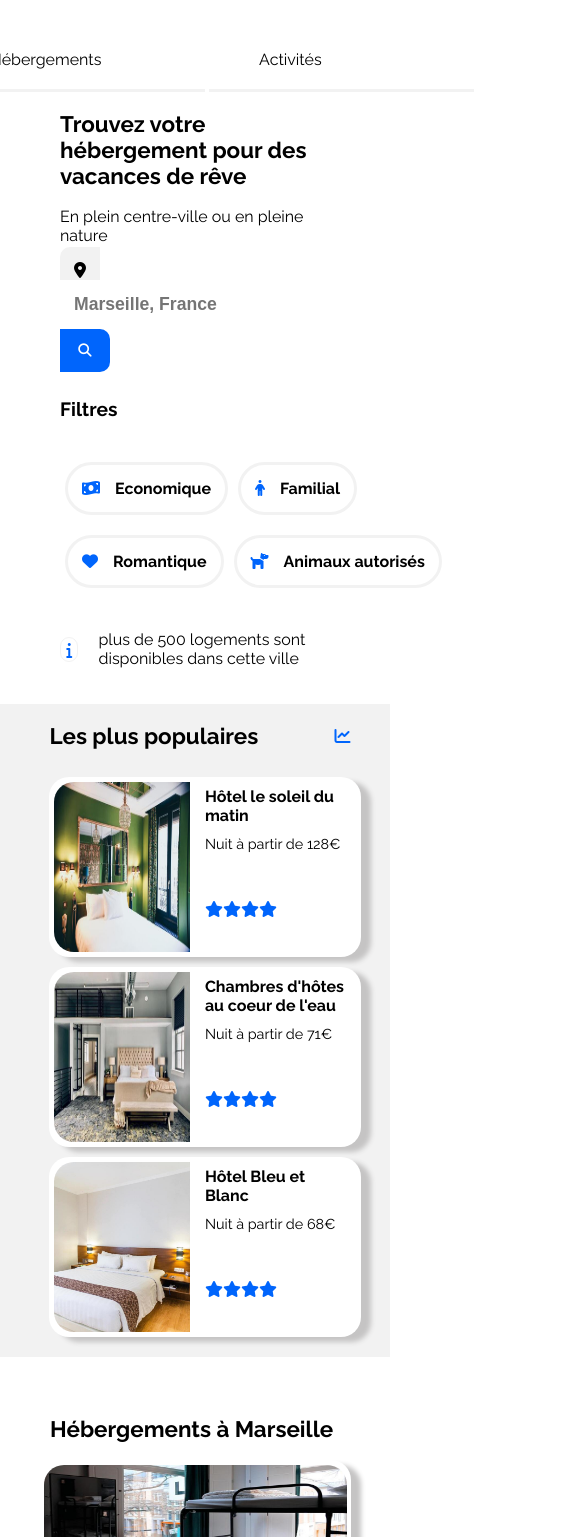
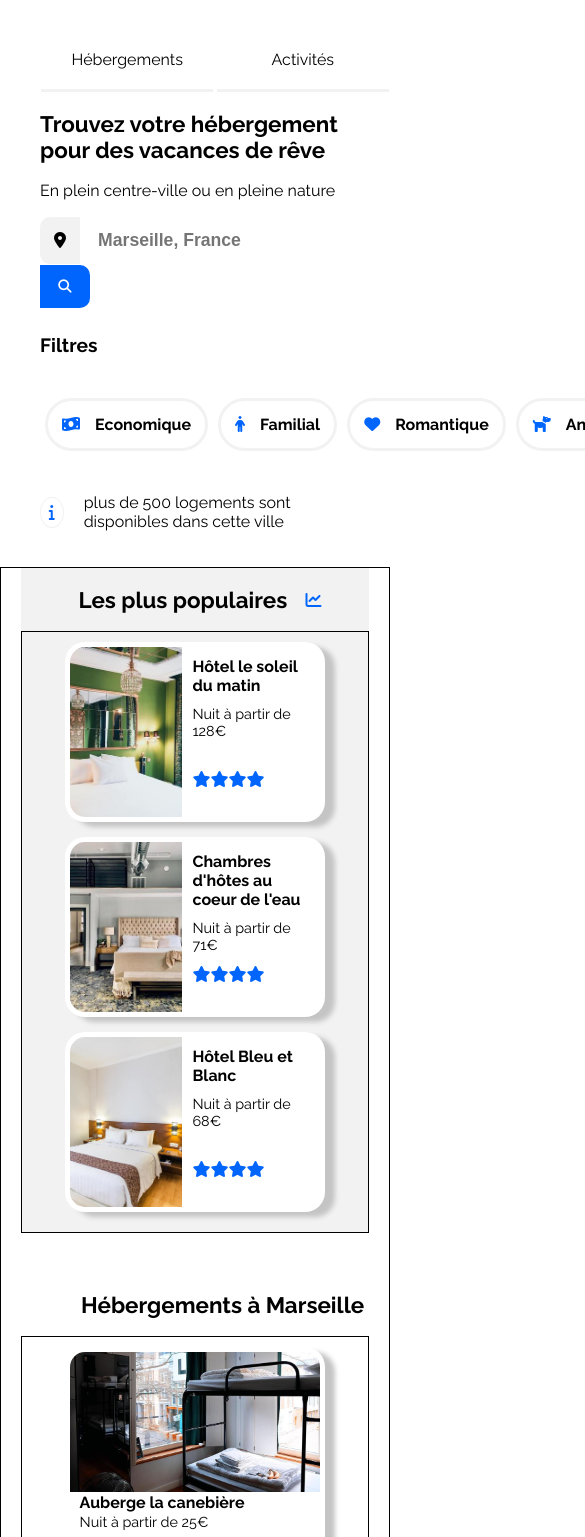
Before and after one commit to Dju7/Booki, a plain HTML site: page index.html in a window 390 px wide. Shown: the part 45-1582 px from the top of the page, 585 px wide, since content can reach past the window. Drawn offline with Linux system fonts and the light colour scheme.

Commit message:
finalization3

```diff
--- a/css/style.css
+++ b/css/style.css
@@ -1,4 +1,9 @@
 /* ... text formating ... */
+
+* {
+box-sizing: border-box;
+}
+
 
 :root {
     --blue: #0065FC;
@@ -9,6 +14,10 @@ body {
     font-family: 'Raleway', sans-serif;
     max-width: 1400px;
     margin: 0 auto;
+}
+
+main, header, footer {
+    padding: 0 30px;
 }
 H1 {
     Font-size: 1.4em;
@@ -36,21 +45,21 @@ header {
     justify-content: space-between;
     align-items: center;
 }
-nav ul {
+.navigation ul {
     list-style: none;
     text-align: center;
     margin: 0;
 }
-nav li {
+.navigation li {
     display: inline-block;
     border-top: solid 3px transparent;
     border-bottom: solid 3px transparent;
     padding: 40px 50px;
 }
-nav li:hover {
+.navigation li:hover {
     border-top: solid 3px var(--blue);
 }
-nav a:hover {
+.navigation a:hover {
     color: var(--blue);
 }
 
@@ -108,15 +117,16 @@ nav a:hover {
     display: flex;
     flex-direction: row;
     align-items: center;
-    margin-top: 20px;
-
+    width: 100%;
+    min-width: 950px;
+    margin-top: 10px;
 }
 .filtermenu li {
     display: inline-block;
     border: solid 3px var(--grey);
     border-radius: 30px;
+    margin-right: 40px;
     padding: 14px;
-    margin-right: 50px;
     font-size: 1em;
 }
 .filtermenu li:hover {
@@ -137,25 +147,31 @@ nav a:hover {
     margin-right: 15px;
     color: var(--blue)
 }
+span {
+    font-size: 1em;
+}
 
 /* ... info message ... */
 
 .infos {
     display: flex;
     flex-direction: row;
+    align-items: center;
     flex-wrap: nowrap;
     gap: 20px;
     margin-bottom: 20px;
 }
-.fa-info {
-    padding: 4px;
+.info-icone {
     text-align: center;
+    font-size: 16px;
+    color: var(--blue);
+    width: 30px;
+    padding: 5px;
+    aspect-ratio: 1 / 1;
+    border-radius: 100%;
     border: solid 1px var(--grey);
-    height: 15px;
-    width: 15px;
-    border-radius: 20px;
-    color: var(--blue);
     margin: auto 0;
+
 }
 
 /* ... Choose accomodation ... */
@@ -188,21 +204,20 @@ color: var(--blue)
     margin: auto;
 }
 .card {
-    box-sizing: border-box;
-    width: 30%;
+    flex: 1;
+    min-width: 200px;
+    padding: 5px;
     border-radius: 20px;
     background-color: white;
     box-shadow: 10px 5px 5px  rgb(197, 196, 196);
 }
 .card-image {
-    position: relative;
-    object-fit: cover;
-    width: 95%;
-    margin: 5px;
+    width: 100%;
     height: 140px;
 }
 .card-image img {
-    border-radius: 20px 20px 0 0;
+    object-fit: cover;
+    border-radius: 15px 15px 0 0;
     width: 100%;
     height: 100%;
 }
@@ -257,23 +272,26 @@ color: var(--blue)
     margin: auto;
 }
 .cardpop {
-    position: relative;
-    width: 95%;
+    width:95%;
     border-radius: 20px;
+    padding: 5px;
     background-color: white;
     box-shadow: 10px 5px 5px rgb(197, 196, 196);
     display: flex;
-    box-sizing: border-box;
     margin: auto;
 }
+.cardpop a {
+    width: 100%;
+    height: 150px;
+    display: flex;
+}
 .cardpop-img {
-    object-fit: cover;
     height: 150px;
     width: 45%;
-    margin: 5px;
 }
 .cardpop-img img {
-    border-radius: 20px 0 0 20px;
+    object-fit: cover;
+    border-radius: 15px 0 0 15px;
     width: 100%;
     height: 100%;
 }
@@ -309,7 +327,7 @@ color: var(--blue)
     color: var(--blue);
 }
 .activity {
-    padding: 20px 40px;;
+    padding: 30px 0 5px;
 }
 .displayactivity {
     display: flex;
@@ -322,19 +340,17 @@ color: var(--blue)
 .cardacti {
     display: flex;
     flex-direction: column;
-    box-sizing: border-box;
     overflow: hidden;
-    width: 22%;
+    width: 23%;
     height: 440px;
     border-radius: 20px;
     box-shadow: 10px 5px 5px var(--grey);
 }
 .cardacti-img {
-    position: relative;
-    object-fit: cover;
     height: 390px;
 }
 .cardacti-img img {
+    object-fit: cover;
     width: 100%;
     height: 100%;
     border-radius: 20px 20px 0 0;
@@ -348,7 +364,7 @@ color: var(--blue)
 /* ... footer ... */
 
 footer {
-    margin: 50px 0px 0px 0px;
+    margin: 50px 35px 0px 35px;
     background-color: var(--grey);
 }
 footer a:hover{
@@ -378,23 +394,23 @@ footer a:hover{
         max-width: 992px;
         margin: 0 auto;
     }
-    main {
-        padding: 0 30px;
-    }
-    header {
-        padding: 0 30px;
-    }
-    footer {
+    main, header, footer {
         padding: 0 30px;
     }
     .sec2 {
         flex-direction: column;
     }
+    .filtermenu {
+        min-width: none;
+    }
+    .filtermenu h2 {
+    width:auto;
+    }
     .filtermenu li {
         margin-right: 20px;
     }
     .Acontainer {
-        width: 95%;
+        width: 100%;
         padding: 30px;
     }
     .Bcontainer {
@@ -445,27 +461,31 @@ footer a:hover{
         max-width: 768px;
         margin: 0;
     }
+    main, header, footer {
+        padding: 0;
+    }
     header {
         flex-direction: column;
         justify-content: center;
+        align-items: center;
+    }
+    .navigation {
+        width: 100%;
+        margin: 0;
+    }
+
+    .navigation li {
+        padding: 50px 0px 20px 0px;
+        margin: 0;
+        width: 49%;
+        border-bottom: solid 3px var(--grey);
+    }
+    .navigation li:hover {
+        border-top: solid 3px transparent;
+        border-bottom: solid 3px var(--blue);
     }
     .sec1 {
-        padding: 0 60px;
-    }
-    nav ul{
-        text-align: left;
-        width: 550px;
-
-    }
-    nav li {
-        padding: 50px 50px 20px 50px;
-        margin: 0;
-        width: 30%;
-        border-bottom: solid 3px var(--grey);
-    }
-    nav li:hover {
-        border-top: solid 3px transparent;
-        border-bottom: solid 3px var(--blue);
+        padding: 0 40px;
     }
     .buttonsearch1 {
         display: none;
@@ -493,36 +513,44 @@ footer a:hover{
     }
     .sec2 {
         flex-direction: column-reverse;
+        padding: 0 20px;
         width: 100%;
         align-items: center;
-
+        border: solid 1px;
+    }
+    .displayroom1 {
+        flex-direction: column;
+        align-items: center;
+        width: 100%;
+        gap: 15px;
+        border: solid 1px;
     }
     .Acontainer {
         width: 100%;
+        background-color: white;
         padding: 0;
-        background-color: white;
     }
     .Acontainer H1 {
-        margin-left: 50px;
-
+        margin-left: 60px;
     }
     .card {
         width: 80%;
-        Height: 230px;
+        Height: 250px;
+        padding: 5px
     }
     .card-image {
-        width: 97%;
-    }
-    .card-image img {
-        Width: 100%;
-
+        width: 100%;
     }
     .Bcontainer {
         width: 100%;
         padding: 0;
-        align-items: center;
-        border-radius: 0 0 0 0;
+        border-radius: 0;
         margin-bottom: 10px;
+    }
+    .displayroom2 {
+        width: 100%;
+        gap: 15px;
+        border: solid 1px;
     }
     .Bcontainer H1 {
         margin-left: 30px;
@@ -530,20 +558,13 @@ footer a:hover{
     .Bcard {
         width: 90%;
     }
-    .displayroom1 {
-    flex-direction: column;
-    align-items: center;
-    width: 100%;
-    padding: 0;
-    gap: 10px;
-}
+
     .subinfo {
-    margin-left: 50px;
-}
-    .displayroom2 {
-        width: 100%;
-        gap: 10px;
+    margin-left: 60px;
+    border: solid 1px;
+
     }
+
     .cardpop {
         width: 80%;
         height: 180px;
@@ -555,13 +576,13 @@ footer a:hover{
         width: 100%;
     }
     .activity {
-    margin-left: 20px;
-}
+    margin-left: 40px;
+    }
     .displayactivity {
     flex-direction: column;
     align-items: center;
     gap: 10px;
-}
+    }
     .cardacti{
         width: 75%;
         height: 300px;
@@ -578,6 +599,6 @@ footer a:hover{
 
     .footerlink{
     gap: 20%;
-}
+    }
 
 }
--- a/index.html
+++ b/index.html
@@ -1,5 +1,5 @@
 <!DOCTYPE html>
-<html lang="en">
+<html lang="fr">
     <head>
     <meta charset="utf-8">
     <title>Booki</title>
@@ -34,8 +34,6 @@
             <input type="text" name="city" class="search" placeholder="Marseille, France">
             <button class="buttonsearch1">Rechercher</button>
             <button class="buttonsearch2"><i class="fa-solid fa-magnifying-glass"></i></button>
-
-            <!--<input type="submit" value="Rechercher" class="buttonsearch">-->
             </form>
         </div>
         <div class="filtermenu">
@@ -48,7 +46,10 @@
             </ul>
         </div>
         <div class="infos">
-            <i class="fa-solid fa-info"></i> <p>plus de 500 logements sont disponibles dans cette ville</p>
+           <div class="info-icone">
+                <i class="fa-solid fa-info"></i>
+            </div>
+           <p>plus de 500 logements sont disponibles dans cette ville</p>
         </div>
         </section>
 
@@ -192,8 +193,8 @@
             <!-- Popular Card -->
 
                     <div class="displayroom2">
-                        <a href="#">
                         <article class="cardpop">
+                            <a href="#">
                             <div class="cardpop-img">
                                 <img src="assets/hebergements/4_small/emile-guillemot-Bj_rcSC5XfE-unsplash.jpg" alt="Hôtel le soleil du matin">
                             </div>
@@ -209,8 +210,8 @@
                                     <i class="fa-sharp fa-solid fa-star"></i>
                                 </div>
                             </div>
+                            </a>
                         </article>
-                    </a>
                     <a href="#">
                         <article class="cardpop">
                             <div class="cardpop-img">
```
